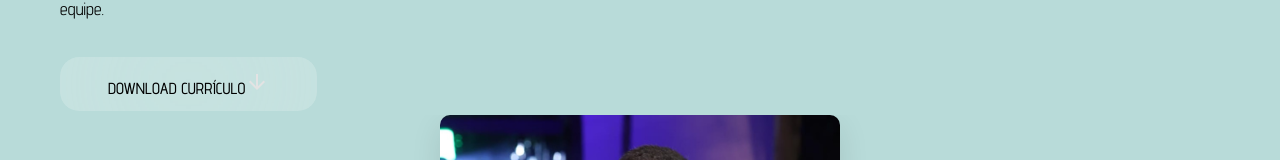
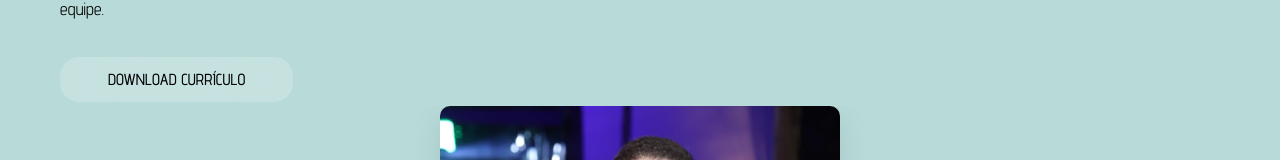
Before and after one commit to GusAtSantos/Portfolio, a React (Vite) app: page /about in a window 1280 px wide. Shown: the part 209-369 px from the top of the page. Built offline with nearby package versions, Linux system fonts and the light colour scheme.

Commit message:
Update About.jsx

```diff
--- a/src/pages/About.jsx
+++ b/src/pages/About.jsx
@@ -29,7 +29,6 @@ function About() {
                     >
                         <button className="btn">
                             <span>Download Currículo</span>
-                            <img src={dwl} alt="" className="btn-icon" />
                         </button>
                     </a>
                 </div>
```
